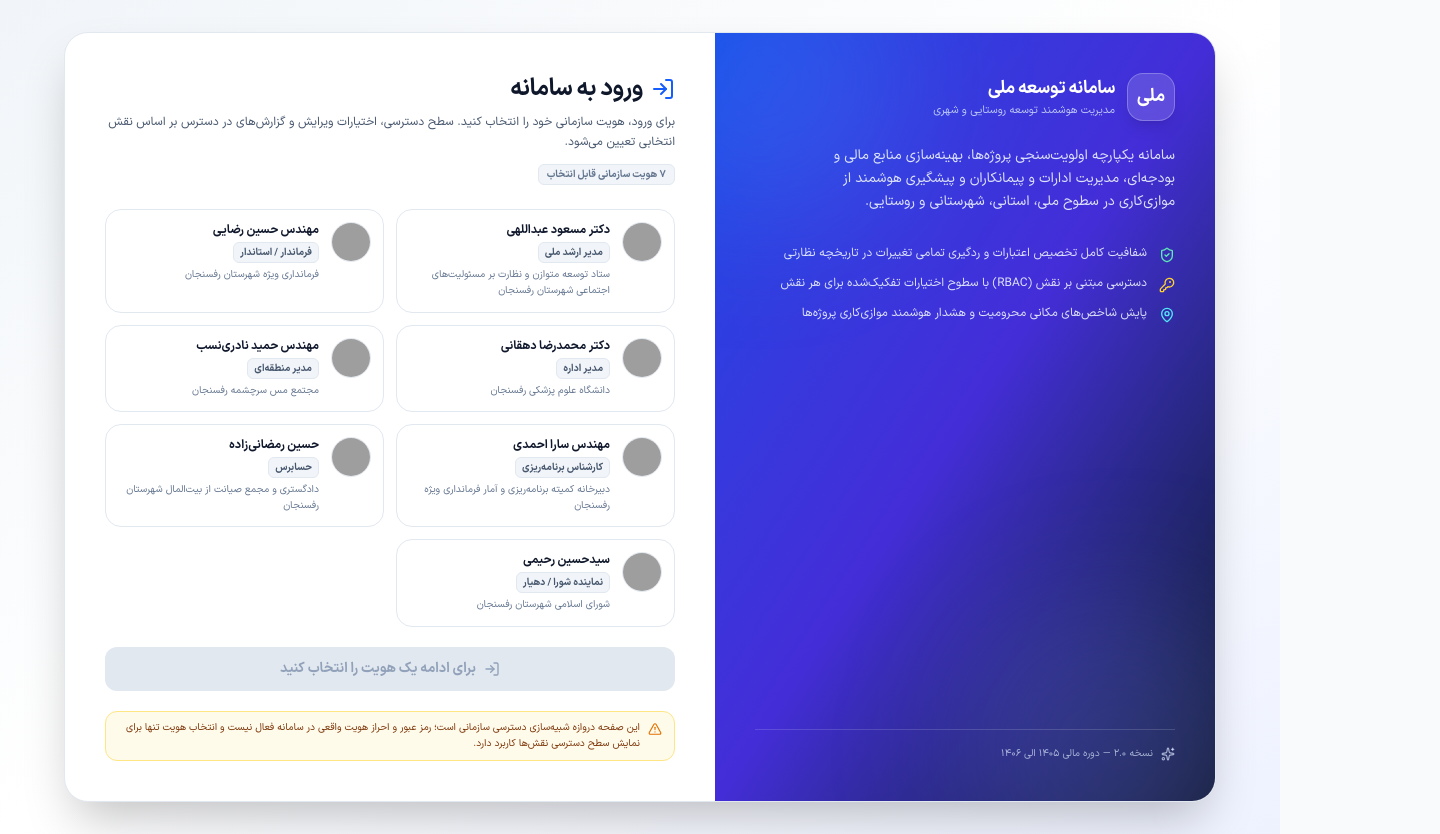
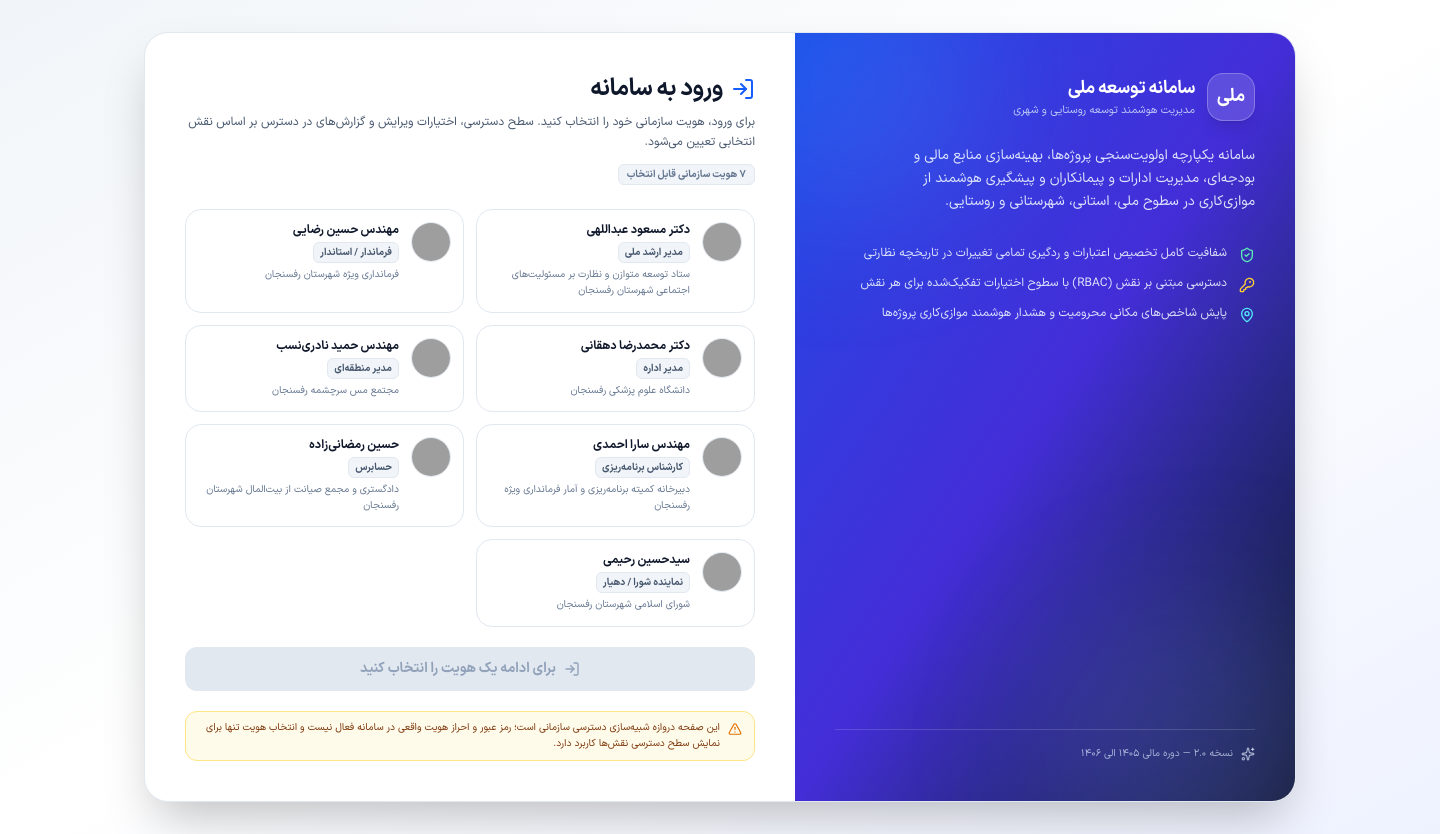
Before and after one commit to Ased77/BudgetControl, a React (Vite) app: page / in a window 1280 px wide. Shown: the whole page, 1440 px wide, since content can reach past the window. Built offline with nearby package versions, Linux system fonts and the light colour scheme; grey boxes are pictures that could not be loaded.

Commit message:
zindex for app-persona-switcher-quick-pill-2 and fixed body width

```diff
--- a/src/index.css
+++ b/src/index.css
@@ -66,3 +66,24 @@ body {
   background-color: #f8fafc;
   color: #0f172a;
 }
+
+/* -------------------------------------------------------------------------
+   Fixed desktop canvas.
+   From the `lg` breakpoint up — the same point where the sidebar stops being
+   an off-canvas drawer and becomes a static column — the document is locked to
+   one width, so the 288px sidebar plus the dense charts/tables always lay out
+   at identical proportions instead of reflowing as the window is dragged.
+   Windows narrower than the canvas scroll horizontally rather than squashing
+   columns; phones and tablets keep the fluid layout.
+   Change the canvas size here only — nothing else depends on the number.
+   ------------------------------------------------------------------------- */
+:root {
+  --app-canvas-width: 1440px;
+}
+
+@media (min-width: 1024px) {
+  body {
+    width: var(--app-canvas-width);
+    margin-inline: auto;
+  }
+}
```
